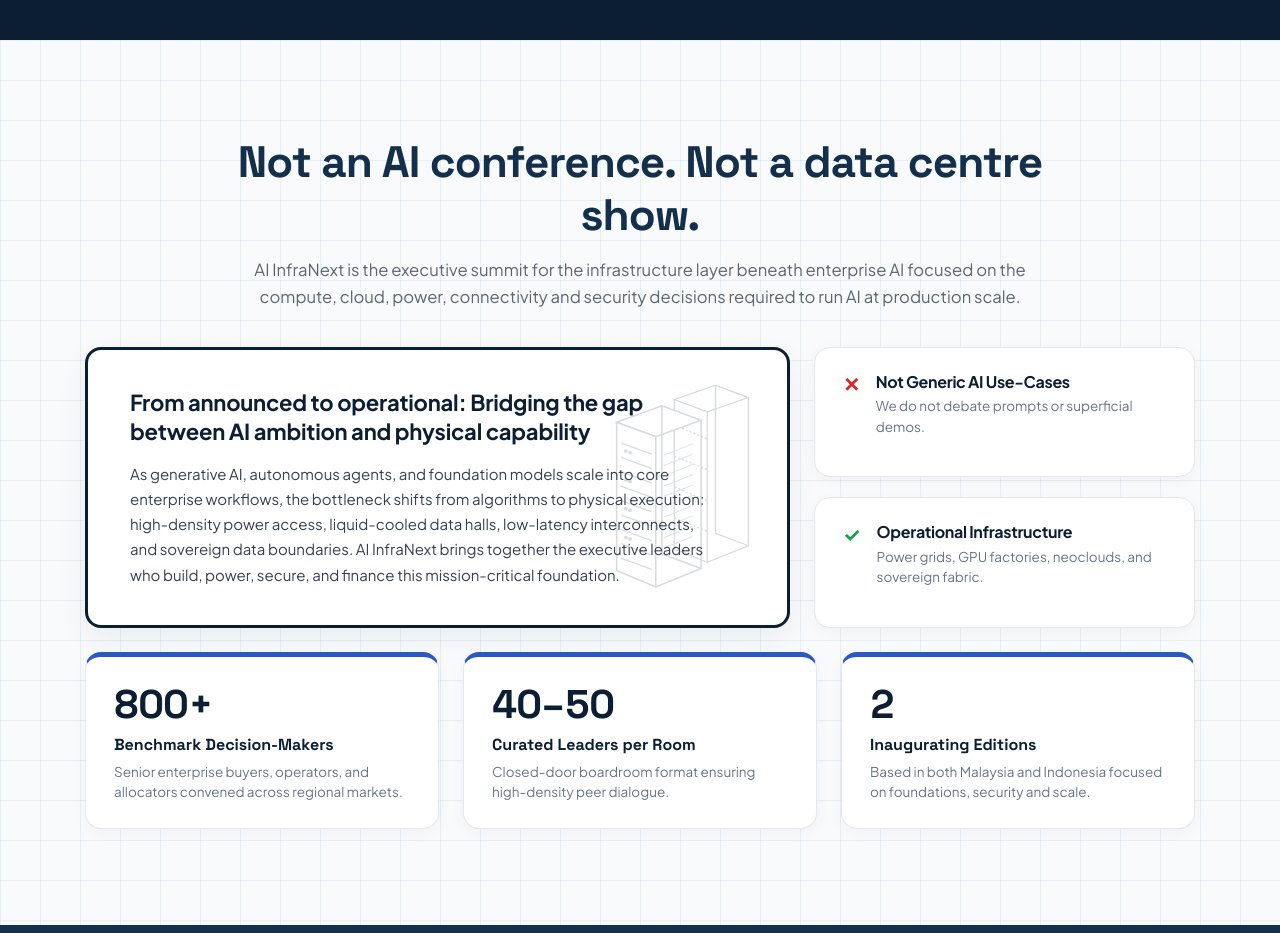
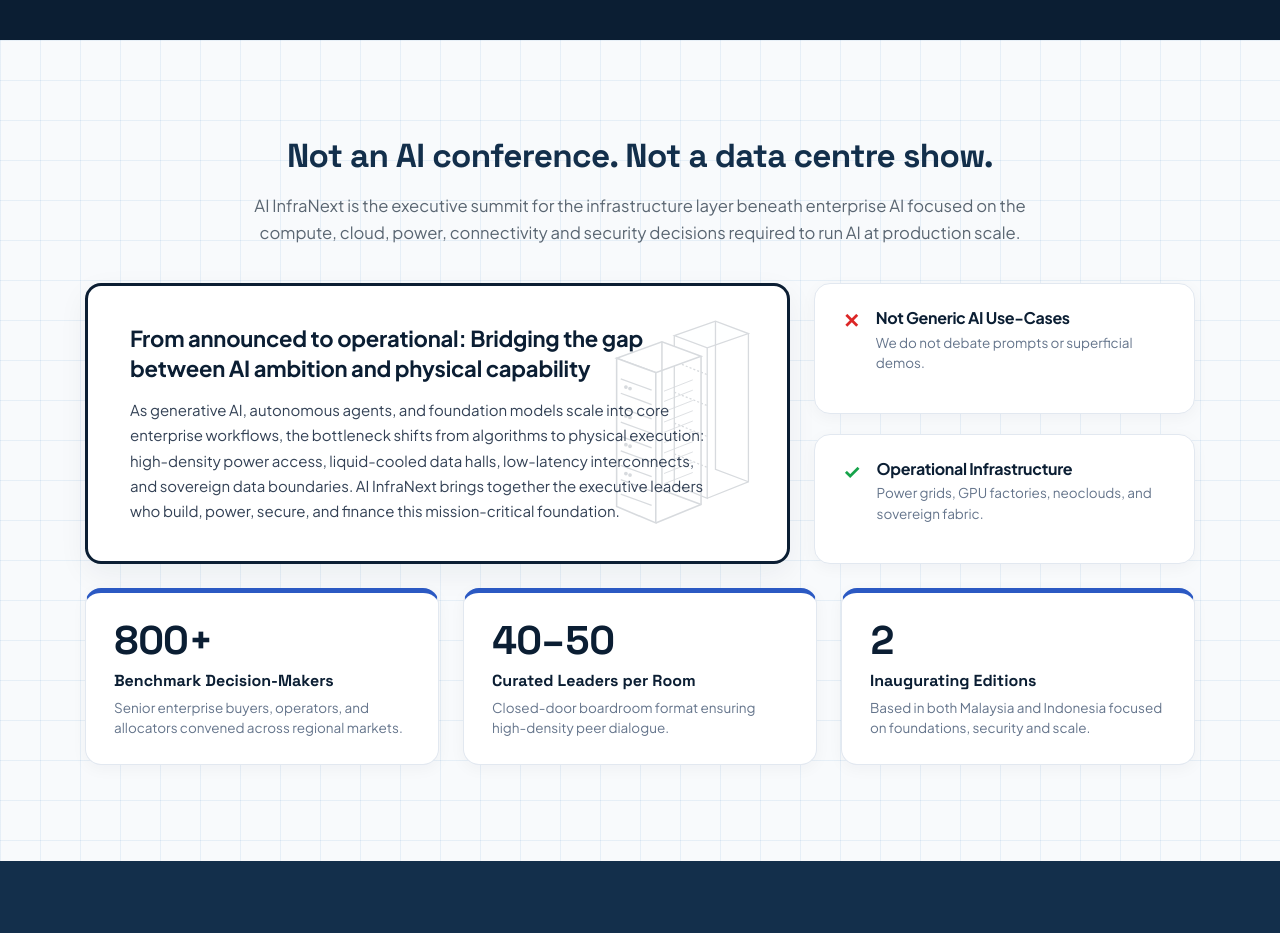
Before and after one commit to Trescon-Events/AI-Infranext-Series, a website: page index.html in a window 1280 px wide. Shown: the part 1880-2813 px from the top of the page. Drawn offline with Linux system fonts and the light colour scheme.

Commit message:
Keep execution layer heading on a single line

```diff
--- a/assets/css/infranext-theme.css
+++ b/assets/css/infranext-theme.css
@@ -575,6 +575,18 @@ a, a:hover, a:focus, a:active {
 /* =========================================================================
    Section 2: The Execution Layer (Cards & Thesis)
    ========================================================================= */
+.ain-execution-title {
+  font-size: clamp(24px, 2.6vw, 38px);
+  margin-bottom: 16px;
+  letter-spacing: -0.02em;
+}
+
+@media (min-width: 992px) {
+  .ain-execution-title {
+    white-space: nowrap;
+  }
+}
+
 .ain-execution-split {
   display: grid;
   grid-template-columns: 1.85fr 1fr;
--- a/index.html
+++ b/index.html
@@ -166,9 +166,9 @@
     <section class="section-light with-grid" id="about">
       <div class="container">
         <div class="row justify-content-center text-center">
-          <div class="col-lg-10">
-            <h2 class="section-title" style="color: var(--navy);">Not an AI conference. Not a data centre show.</h2>
-            <p class="section-desc mx-auto" style="color: var(--grey);">
+          <div class="col-12">
+            <h2 class="section-title ain-execution-title" style="color: var(--navy);">Not an AI conference. Not a data centre show.</h2>
+            <p class="section-desc mx-auto" style="color: var(--grey); max-width: 820px;">
               AI InfraNext is the executive summit for the infrastructure layer beneath enterprise AI focused on the compute, cloud, power, connectivity and security decisions required to run AI at production scale.
             </p>
           </div>
```
